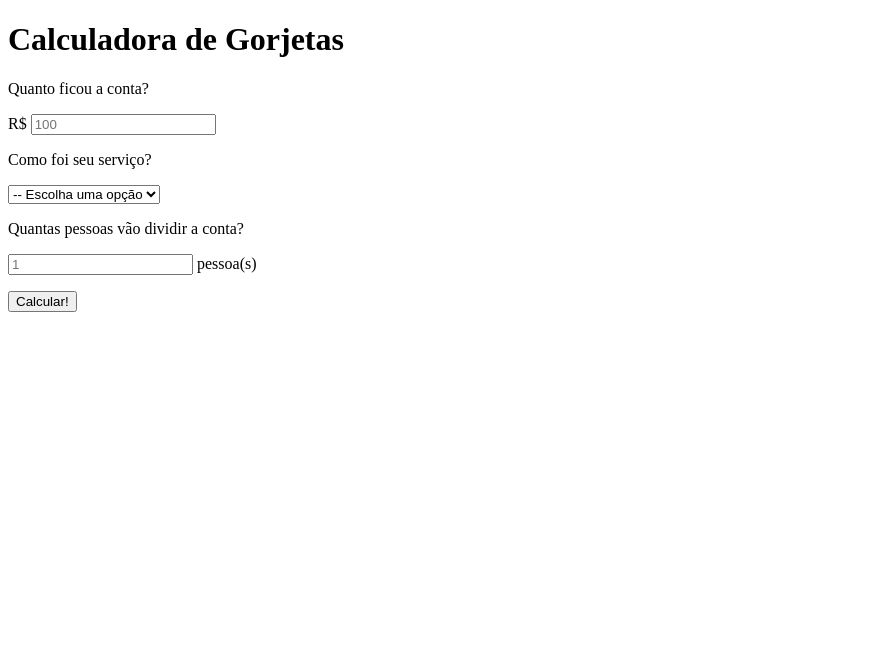
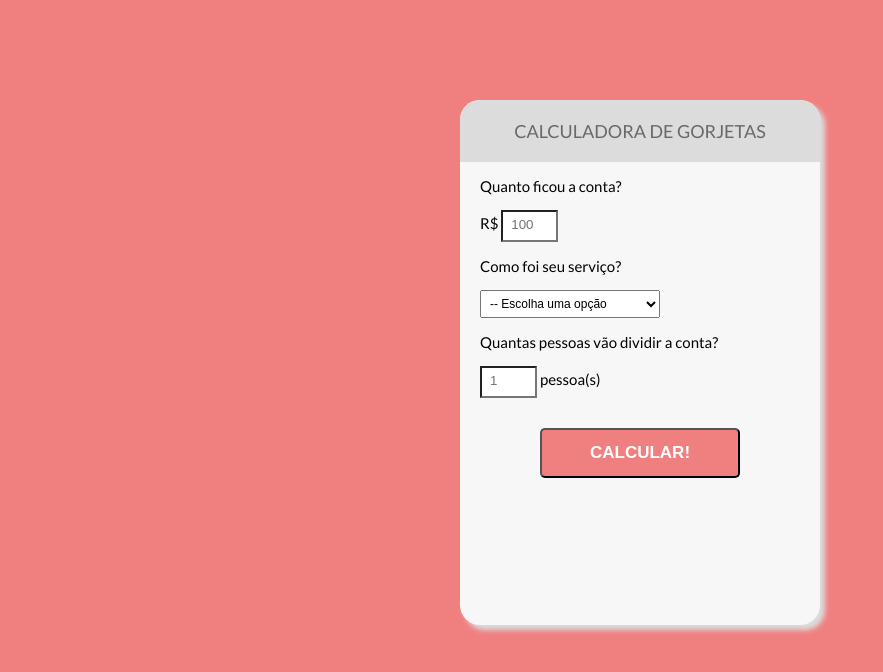
Before and after one commit to Grabiie/start_na_carreira, a plain HTML site: page index.html in a window 1280 px wide. Shown: the whole page, without its empty margins (0-883 px from the left). Drawn offline with Linux system fonts and the light colour scheme; a web font is replaced by a local one.

Commit message:
Aula 2 - CSS

```diff
--- a/index.html
+++ b/index.html
@@ -3,25 +3,27 @@
 <head>
     <meta charset="UTF-8">
     <meta name="viewport" content="width=device-width, initial-scale=1.0">
+    <link rel="stylesheet" href="styles.css">
     <title>Calculadora de Gorjetas</title>
 </head>
 <body>
+<div id="container">
     <div>
-     <h1>Calculadora de Gorjetas</h1>
+     <h1 class="title">Calculadora de Gorjetas</h1>
     </div>
     <div>
-        <form>
+        <form class="tipsForm">
         <label for="bill">
             <p>Quanto ficou a conta?</p>
         </label>
         <p>
-            R$ <input type="number" placeholder="100" name="bill" id="bill">
+            R$ <input type="number" placeholder="100" name="bill" id="bill" class="formInput">
         </p>
         <label for="quality">
             <p>Como foi seu serviço?</p>
         </label>
         <p>
-            <select name="quality" id="quality">
+            <select name="quality" id="quality" class="formSelect">
                 <option disabled selected>-- Escolha uma opção</option>
                 <option value="0.3">30% - Incrível</option>
                 <option value="0.2">20% - Bom</option>
@@ -34,10 +36,11 @@
             <p>Quantas pessoas vão dividir a conta?</p>
         </label>
         <p>
-            <input type="number" placeholder="1" name="people" id="people"> pessoa(s)
+            <input type="number" placeholder="1" name="people" id="people" class="formInput"> pessoa(s)
         </p>
-        <button type="submit">Calcular!</button>
+        <button type="submit" class="formSubmit">Calcular!</button>
         </form>
     </div>
+</div>
 </body>
 </html>
--- /dev/null
+++ b/styles.css
@@ -0,0 +1,69 @@
+@import url(https://fonts.googleapis.com/css?family=Lato:300,400,700|PT++Mono);
+
+:root {
+    --primary-color: lightcoral;
+    --secondary-color: DimGrey;
+    --tertiary-color: Gainsboro;
+}
+
+body {
+    background-color: var(--primary-color);
+    font-size: 15px;
+    font-family: Lato, sans-serif;
+}
+
+#container {
+    height: 525px;
+    width: 360px;
+    margin: 100px auto;
+    background: #f7f7f7;
+    box-shadow: 5px 5px 5px var(--tertiary-color);
+    border-radius: 20px;
+}
+
+.title {
+    background: var(--tertiary-color);
+    color: var(--secondary-color);
+    padding: 20px;
+    text-transform: uppercase;
+    font-size: 18px;
+    font-weight: normal;
+    border-top-left-radius: 20px;
+    border-top-right-radius: 20px;
+    text-align: center;
+}
+
+.tipsForm {
+    padding-left: 20px;
+    padding-right: 20px;
+}
+
+.formInput {
+    background: white;
+    width: 40px;
+    padding: 5px 5px 8px 8px;
+}
+
+.formInput:focus {
+    border: 3px solid var(--primary-color);
+    outline: none;
+}
+
+.formSelect {
+    width: 180px;
+    padding: 5px;
+    font-size: 12px;
+}
+
+.formSubmit {
+    text-transform: uppercase;
+    font-weight: bold;
+    display: block;
+    margin: 30px auto;
+    background: var(--primary-color);
+    border-radius: 5px;
+    width: 200px;
+    height: 50px;
+    font-size: 17px;
+    color: white;
+}
```
